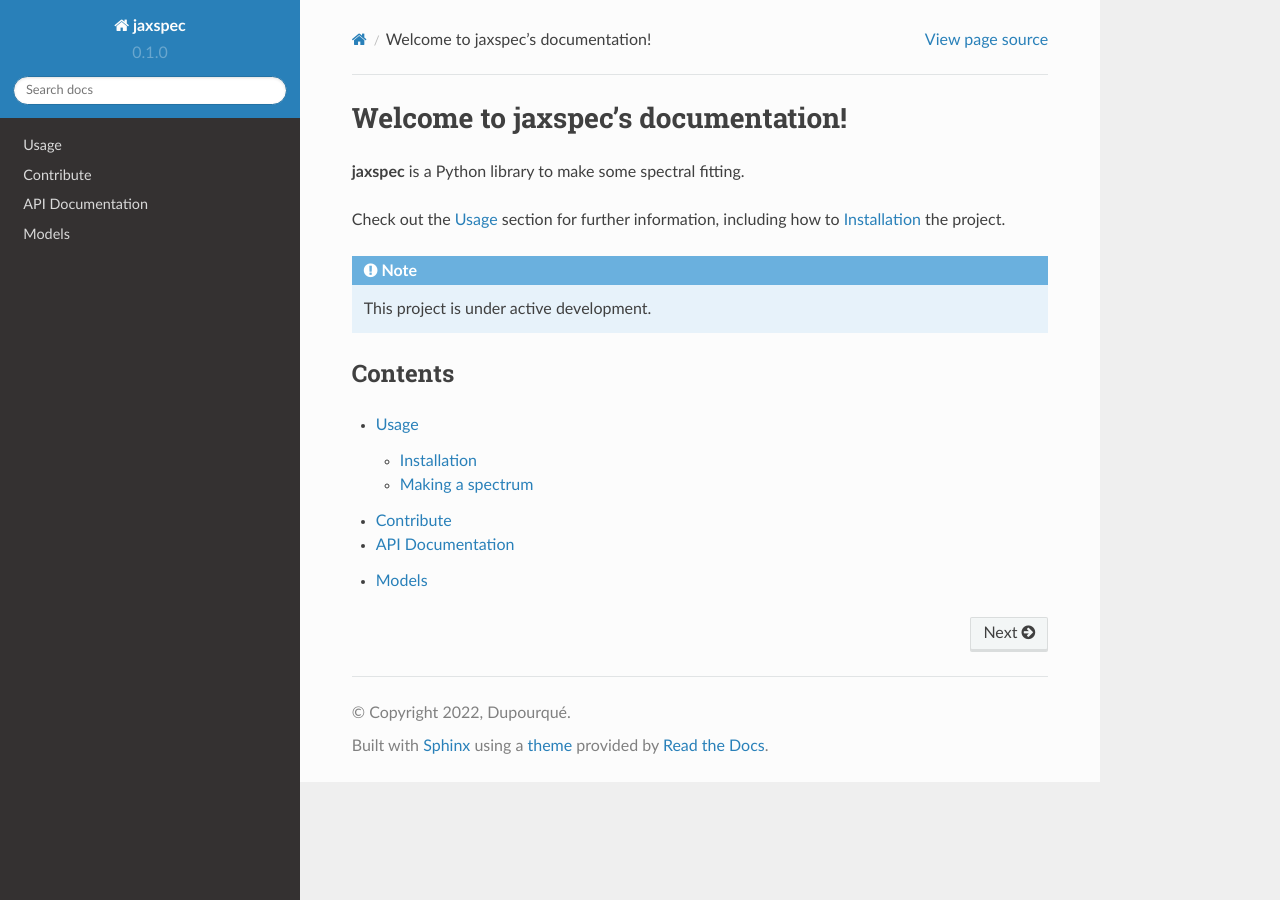
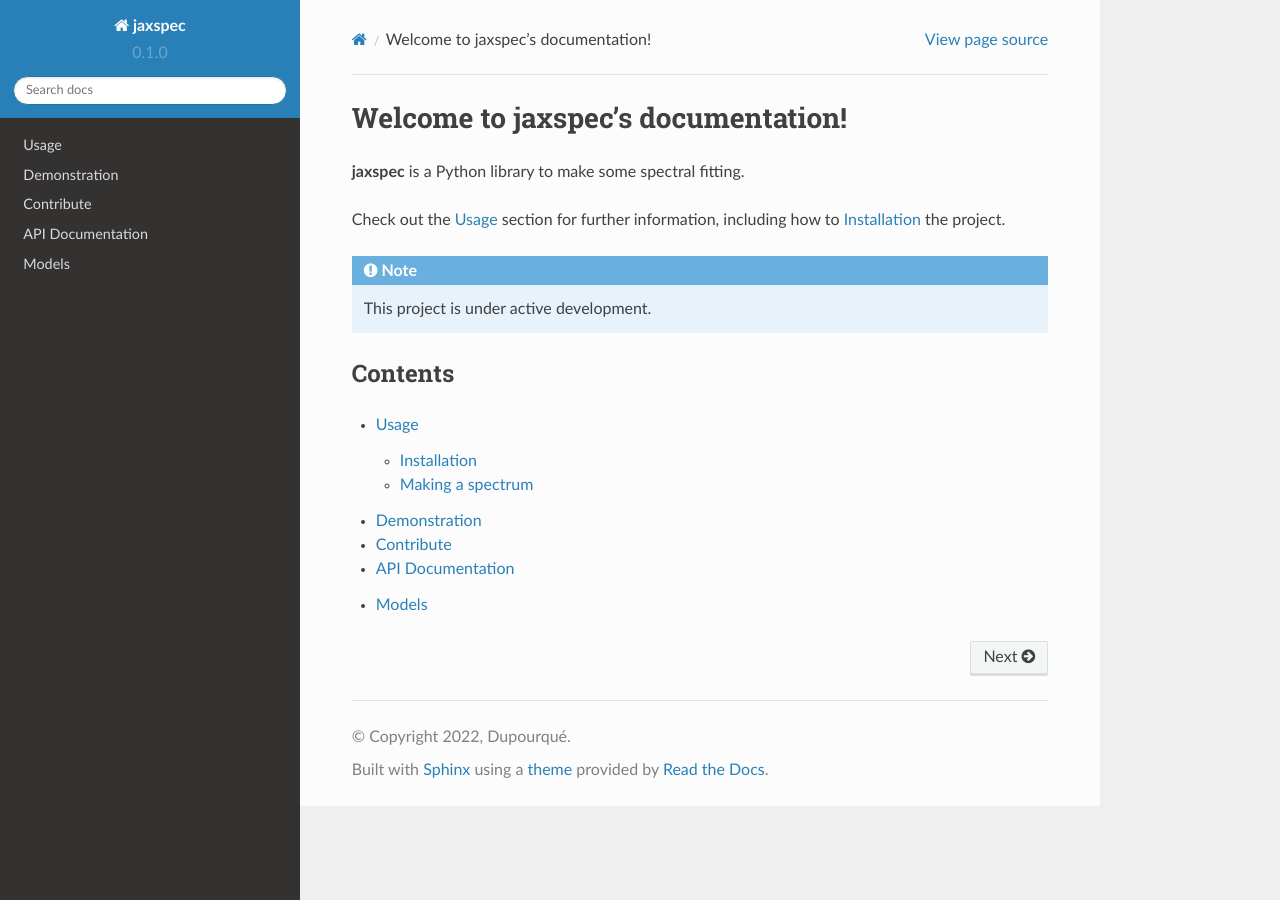
Before and after one commit to renecotyfanboy/jaxspec, a Sphinx documentation site: the page built from docs/source/index.rst, in a window 1280 px wide. Built offline with Sphinx 7.4.7 and the Read the Docs theme 2.0.0, drawn with Linux system fonts in a browser that asks for light colours.

Commit message:
Including basic example in the demo

```diff
--- a/docs/source/conf.py
+++ b/docs/source/conf.py
@@ -17,6 +17,7 @@ extensions = [
     'sphinx.ext.autosummary',
     'sphinx.ext.intersphinx',
     'sphinx.ext.mathjax',
+    'nbsphinx'
 ]
 
 intersphinx_mapping = {
--- a/docs/source/index.rst
+++ b/docs/source/index.rst
@@ -16,5 +16,6 @@ Contents
 .. toctree::
 
     usage
+    notebooks/demonstration
     contribute
     api
--- a/requirements.txt
+++ b/requirements.txt
@@ -2,6 +2,6 @@ chex~=0.1.5
 jax~=0.3.25
 simpleeval~=0.9.12
 dm-haiku~=0.0.9
-setuptools~=57.4.0
+setuptools~=65.6.3
 astropy~=4.3.1
 numpy~=1.21.2
```
Also changed, not shown: docs/source/notebooks/demonstration.ipynb (added).
